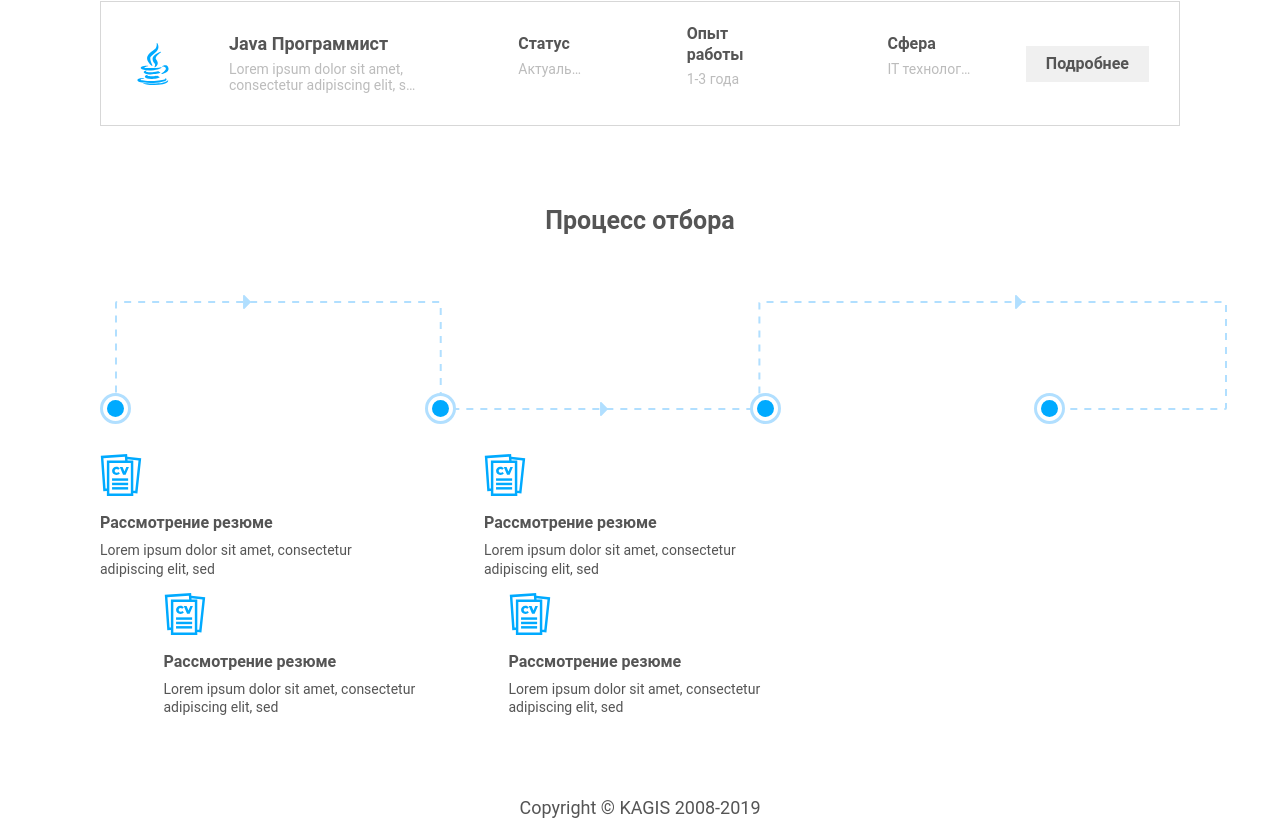
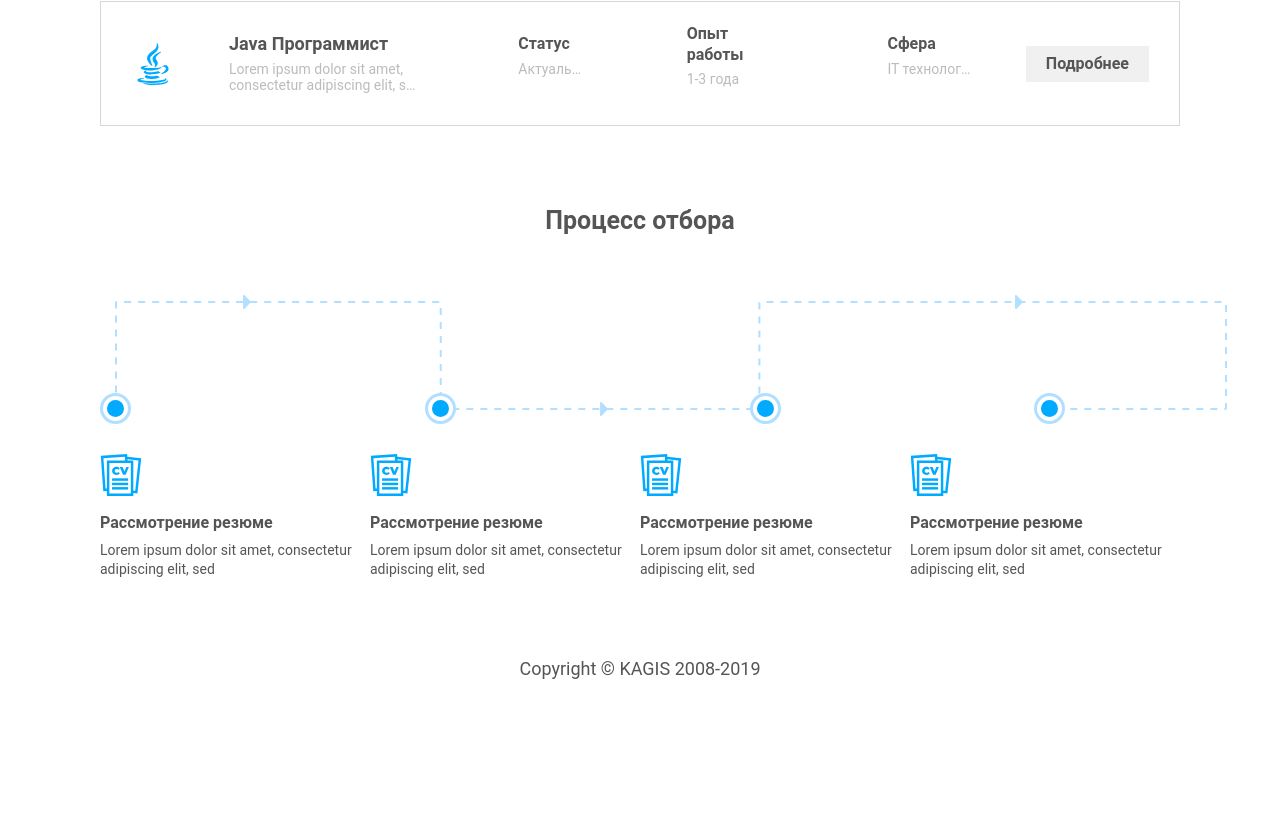
Before and after one commit to artk322/test, a plain HTML site: page career.html in a window 1280 px wide. Shown: the part 773-1591 px from the top of the page. After the commit the page ends 1452 px from the top, so only its background shows below. Drawn offline with Linux system fonts and the light colour scheme.

Commit message:
changed styles

```diff
--- a/career.html
+++ b/career.html
@@ -296,7 +296,7 @@
         </div>
         <div class="selection_process-steps">
           <div class="row">
-            <div class="selection_process_step" style="margin-right: 57px;">
+            <div class="selection_process_step">
               <div class="selection_process_step-image">
                 <img src="./assets/images/curriculum-vitae.svg" alt="Резюме">
               </div>
@@ -307,7 +307,7 @@
                 <span>Lorem ipsum dolor sit amet, consectetur adipiscing elit, sed </span>
               </div>
             </div>
-            <div class="selection_process_step" style="margin-left: 57px; margin-right: 63.5px;">
+            <div class="selection_process_step">
               <div class="selection_process_step-image">
                 <img src="./assets/images/curriculum-vitae.svg" alt="Резюме">
               </div>
@@ -318,7 +318,7 @@
                 <span>Lorem ipsum dolor sit amet, consectetur adipiscing elit, sed </span>
               </div>
             </div>
-            <div class="selection_process_step" style="margin-left: 63.5px; margin-right: 37.5px; width: 195px;">
+            <div class="selection_process_step">
               <div class="selection_process_step-image">
                 <img src="./assets/images/curriculum-vitae.svg" alt="Резюме">
               </div>
@@ -329,7 +329,7 @@
                 <span>Lorem ipsum dolor sit amet, consectetur adipiscing elit, sed </span>
               </div>
             </div>
-            <div class="selection_process_step" style="margin-left: 37.5px; width: 193px;">
+            <div class="selection_process_step">
               <div class="selection_process_step-image">
                 <img src="./assets/images/curriculum-vitae.svg" alt="Резюме">
               </div>
```
